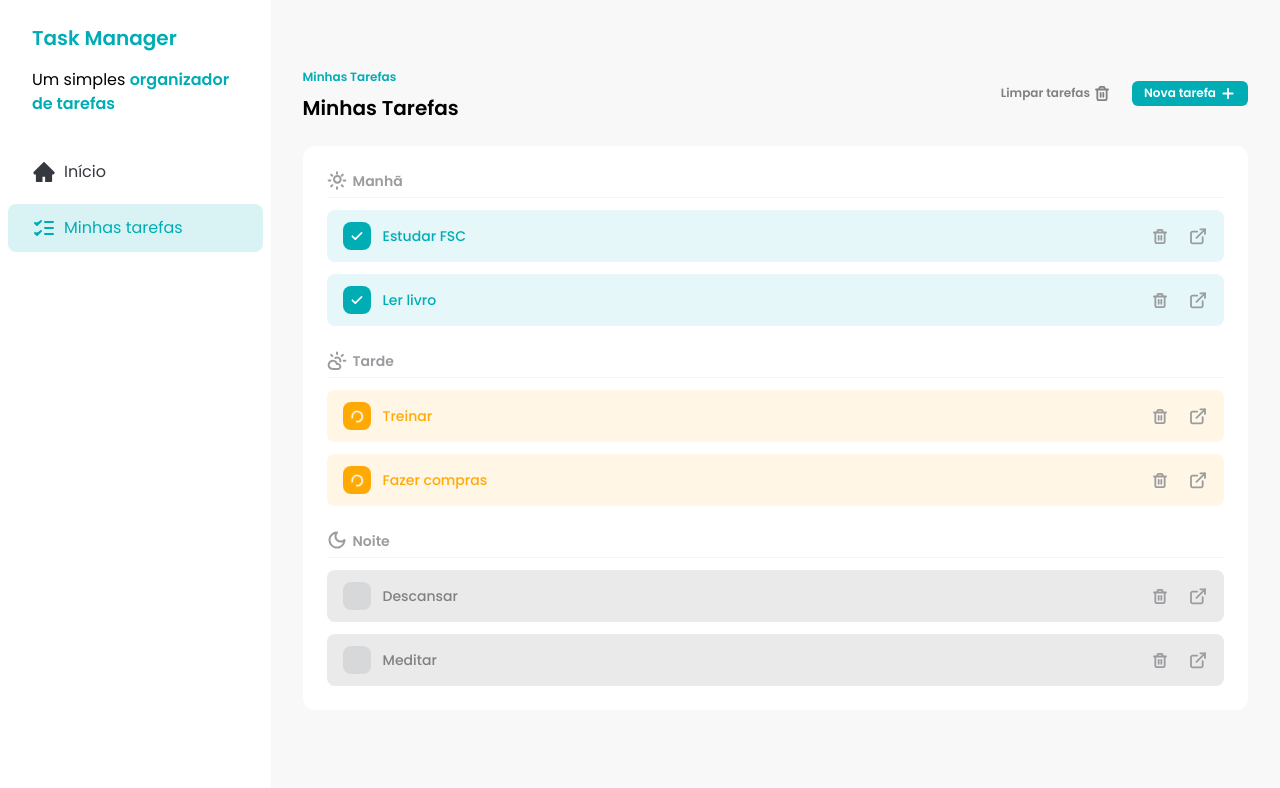
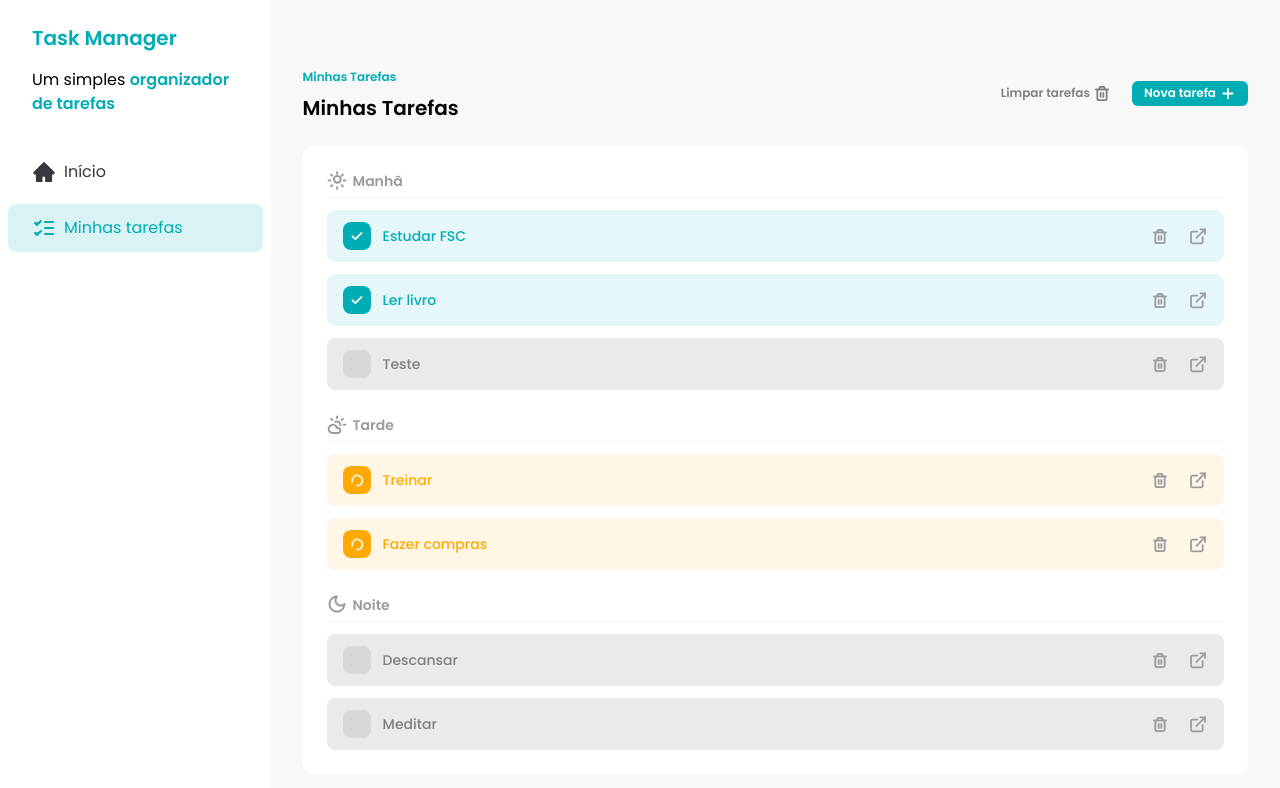
Before and after one commit to odevalison/react-task-manager, a React (Vite) app: page / in a window 1280 px wide. Shown: the top 788 px of the page. Built offline with nearby package versions, Linux system fonts and the light colour scheme; data requests are answered from the project's data file.

Commit message:
feat: ensure task is created on db

```diff
--- a/db.json
+++ b/db.json
@@ -1,46 +1,53 @@
 {
   "tasks": [
     {
-      "id": 1,
+      "id": "1",
       "title": "Estudar FSC",
       "description": "Estudar React com o Felipão!",
       "time": "morning",
       "status": "complete"
     },
     {
-      "id": 2,
+      "id": "2",
       "title": "Ler livro",
       "description": "Ler 10 páginas de um livro",
       "time": "morning",
       "status": "complete"
     },
     {
-      "id": 3,
+      "id": "3",
       "title": "Treinar",
       "description": "Ir para a academia",
       "time": "afternoon",
       "status": "in_progress"
     },
     {
-      "id": 4,
+      "id": "4",
       "title": "Fazer compras",
       "description": "Fazer as compras do mês",
       "time": "afternoon",
       "status": "in_progress"
     },
     {
-      "id": 5,
+      "id": "5",
       "title": "Descansar",
       "description": "Descansar",
       "time": "evening",
       "status": "not_started"
     },
     {
-      "id": 6,
+      "id": "6",
       "title": "Meditar",
       "description": "Meditar",
       "time": "evening",
       "status": "not_started"
+    },
+    {
+      "id": "a6de5ce7-3cc1-4ea0-acd1-687d87d7879d",
+      "title": "Teste",
+      "description": "Teste",
+      "time": "morning",
+      "status": "not_started"
     }
   ]
 }
--- a/src/components/TaskItem.tsx
+++ b/src/components/TaskItem.tsx
@@ -4,8 +4,8 @@ import Button from './Button'
 
 interface TaskItemProps {
   task: Task
-  handleCheckboxClick: (taskId: number | string) => void
-  handleDeleteClick: (taskId: number | string) => void
+  handleCheckboxClick: (taskId: string) => void
+  handleDeleteClick: (taskId: string) => void
 }
 
 export default function TaskItem({
--- a/src/components/Tasks.tsx
+++ b/src/components/Tasks.tsx
@@ -33,7 +33,7 @@ export default function Tasks() {
   const afternoonTasks = tasks.filter((task) => task.time === 'afternoon')
   const eveningTasks = tasks.filter((task) => task.time === 'evening')
 
-  const handleTaskCheckboxClick = (taskId: number | string) => {
+  const handleTaskCheckboxClick = (taskId: string) => {
     const newTasks: Task[] = tasks.map((task) => {
       if (task.id !== taskId) {
         return task
@@ -56,7 +56,7 @@ export default function Tasks() {
     setTasks(newTasks)
   }
 
-  const handleTaskDeleteClick = (taskId: number | string) => {
+  const handleTaskDeleteClick = (taskId: string) => {
     const tasksWithoutDeletedTask: Task[] = tasks.filter(
       (task) => task.id !== taskId
     )
@@ -65,7 +65,16 @@ export default function Tasks() {
     toast.success('Tarefa deletada com sucesso!')
   }
 
-  const handleAddTask = (newTask: Task) => {
+  const handleAddTask = async (newTask: Task) => {
+    const response = await fetch('http://localhost:3000/tasks', {
+      method: 'POST',
+      body: JSON.stringify(newTask),
+    })
+    const isNotSuccessResponse = !response.ok
+    if (isNotSuccessResponse) {
+      toast.error('Erro ao adicionar tarefa, tente novamente.')
+      return
+    }
     setTasks((prevTasks) => [...prevTasks, newTask])
     toast.success('Tarefa adicionada com sucesso!')
   }
--- a/src/types/tasks.ts
+++ b/src/types/tasks.ts
@@ -2,7 +2,7 @@ export type TaskStatus = 'complete' | 'in_progress' | 'not_started'
 export type TaskTime = 'morning' | 'afternoon' | 'evening'
 
 export interface Task {
-  id: string | number
+  id: string
   title: string
   description: string
   time: TaskTime
```
